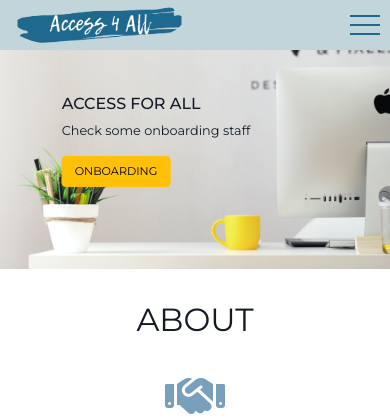
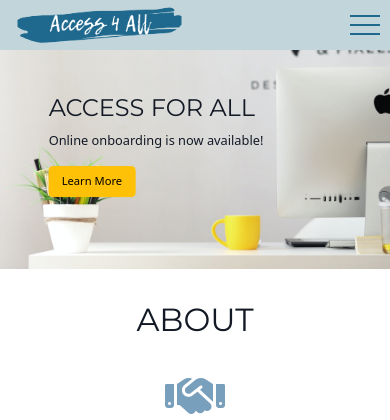
Before and after one commit to ruszkipista/access4all, a Flask app: page / in a window 390 px wide. Shown: the top 420 px of the page. Run offline with Flask 2, Linux system fonts and the light colour scheme; some libraries are stand-ins or nearby versions.

Commit message:
fixed styling of footer and index page; added content

```diff
--- a/static/css/style.css
+++ b/static/css/style.css
@@ -211,14 +211,19 @@ body {
     width: 100%;
 }
 
+.hero-header {
+    text-transform: uppercase;
+    font-weight: 400;
+    font-family: "Montserrat", sans-serif;
+    font-size: 2.5rem;
+}
+
 .text-box {
     position: absolute;
     top: 30%;
     left: 30%;
     transform: translate(-50%, -50%);
     color: #131925;
-    font-family: 'Montserrat', sans-serif;
-    text-transform: uppercase;
   }
 
   .text-box p {
@@ -405,8 +410,8 @@ footer {
         left: 40%;
         bottom: 50%;
       }
-    .text-box h2 {
-        font-size: 1rem;
+    .hero-header {
+        font-size: 1.5rem;
       }
     .text-box p {
         font-size: 0.8rem;
--- a/templates/base.html
+++ b/templates/base.html
@@ -40,7 +40,7 @@
                             <a href="{{ url_for('onboarding') }}" class="menu-item">Onboarding</a>
                         </li>
                         <li>
-                            <a href="{{ url_for('interviews') }}" class="menu-item">Questionare</a>
+                            <a href="{{ url_for('interviews') }}" class="menu-item">Questionnaire</a>
                         </li>
                         <li>
                             <a href="{{ url_for('results') }}" class="menu-item">Results</a>
--- a/templates/index.html
+++ b/templates/index.html
@@ -9,8 +9,8 @@
  <img class="fsbg" src="{{ url_for('static', filename='img/fsbg.jpg') }}" alt="background">
     <div class="text-box">
  <h2 class="hero-header" data-aos="fade-right">Access for all</h2>
-   <p data-aos="fade-right">Check some onboarding staff</p>
-   <a class="btn btn-warning " href="{{ url_for('onboarding') }}" data-aos="fade-right">Onboarding</a>
+   <p data-aos="fade-right">Online onboarding is now available!</p>
+   <a class="btn btn-warning " href="{{ url_for('onboarding') }}" data-aos="fade-right">Learn More</a>
   </div>
 </div>
 </section>
--- a/templates/interviews.html
+++ b/templates/interviews.html
@@ -9,7 +9,7 @@
 {% set coll_fieldcat = fieldcatalog[collection_name] %}
 
 <div class="mt-5">&nbsp;</div>
-<h1 class="text-center">Maintain {{ coll_fieldcat['description'] }}</h1>
+<h1 class=" section-heading text-center">Maintain {{ coll_fieldcat['description'] }}</h1>
 
 <!-- TABLE -->
 {% if records %}
```
Also changed, not shown: templates/onboarding.html (+5 -5 lines).
